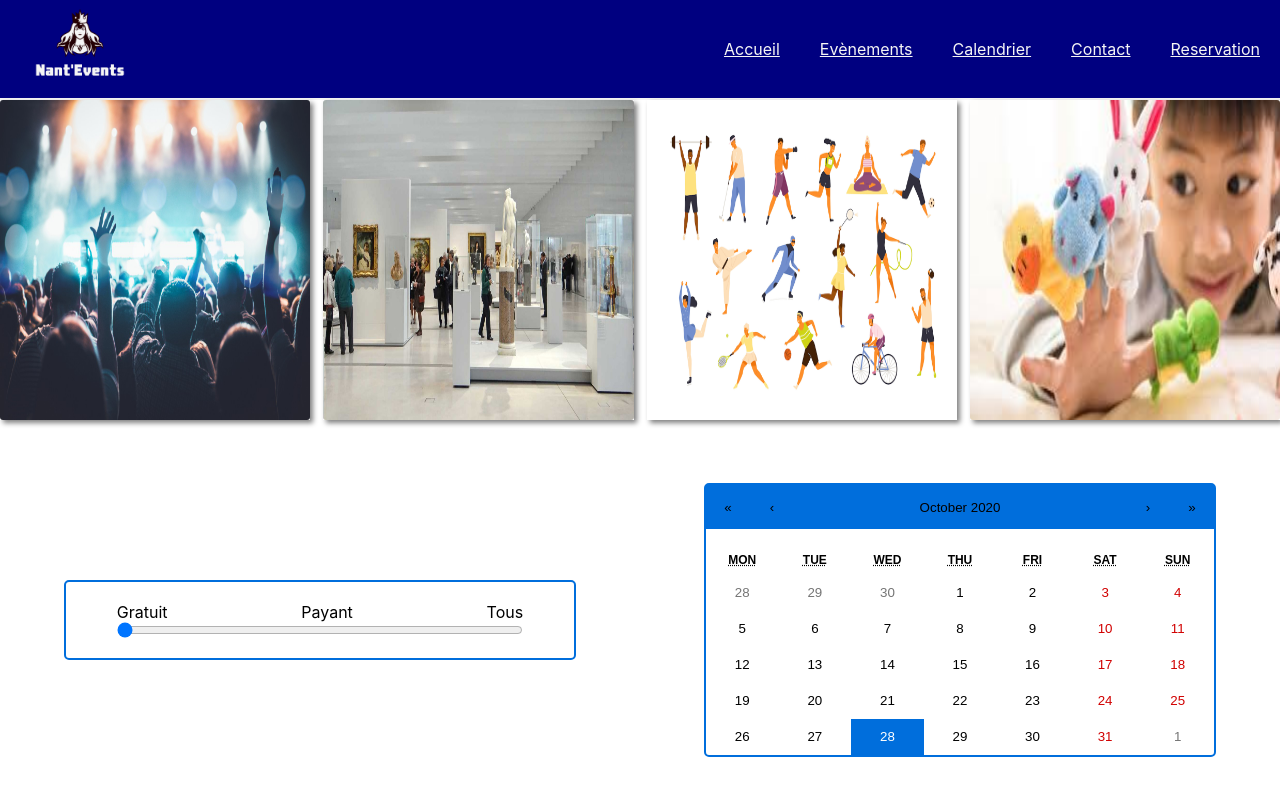
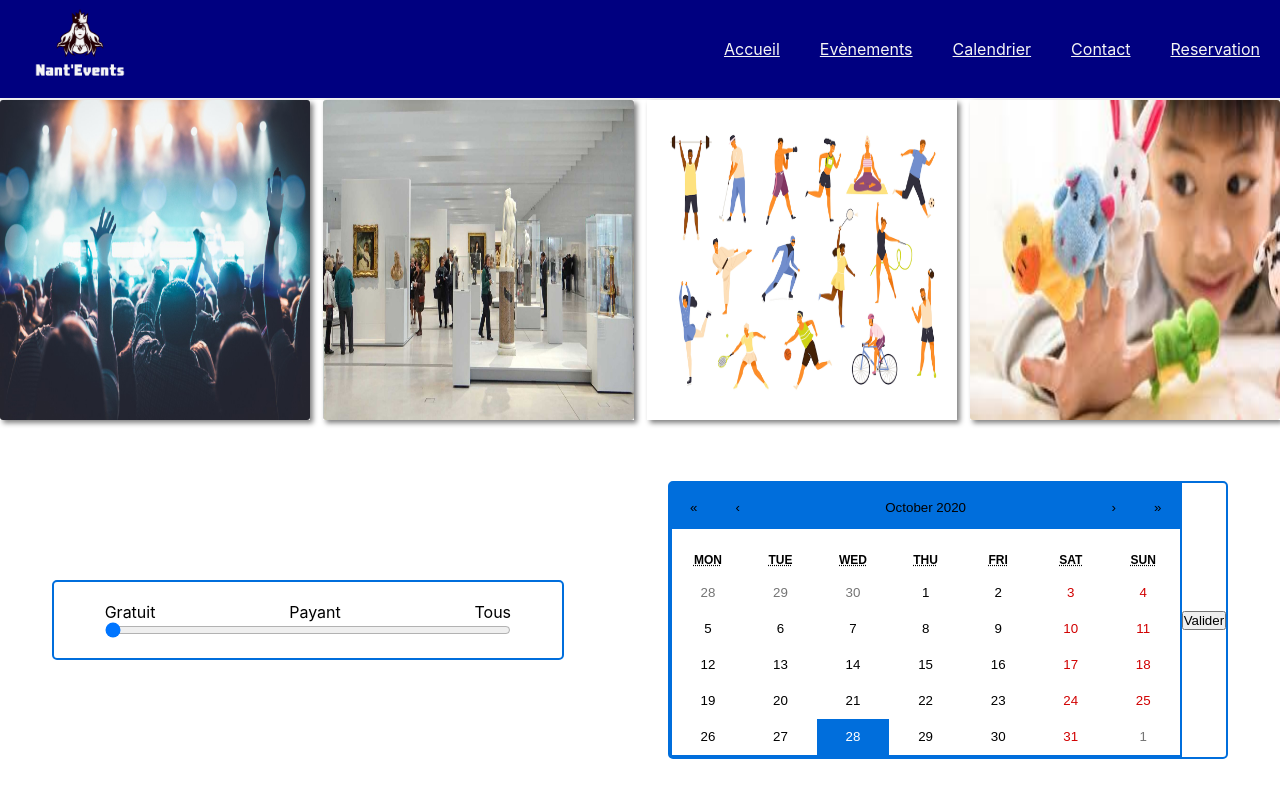
Before and after one commit to thomas37000/nts-js-202009-p2-culture, a React (Create React App) app: page / in a window 1280 px wide. Shown: the top 800 px of the page. Built offline with nearby package versions, Linux system fonts and the light colour scheme; no server answers.

Commit message:
choice date

```diff
--- a/src/components/filters/Filters.jsx
+++ b/src/components/filters/Filters.jsx
@@ -15,7 +15,7 @@ const Section = styled.section`
   .react-calendar {
     width: 80%;
     margin: auto;
-    border-radius: 5px;
+    border-radius: 0px;
     border: solid #006edc 2px;
   }
   .react-calendar__navigation {
--- a/src/components/filters/HomeCalendar.jsx
+++ b/src/components/filters/HomeCalendar.jsx
@@ -1,14 +1,26 @@
 import React, { Component } from 'react';
 import Calendar from 'react-calendar';
 import 'react-calendar/dist/Calendar.css';
+import styled from 'styled-components';
+
+const Section = styled.section`
+  border-radius: 5px;
+  border: solid #006edc 2px;
+  display: flex;
+  justify-content: center;
+  align-items: center;
+`;
 
 class HomeCalendar extends Component {
   constructor(props) {
     super(props);
     this.state = {
       date: new Date(),
+      showDate: null,
     };
     this.onChange = this.onChange.bind(this);
+    this.validation = this.validation.bind(this);
+    this.reset = this.reset.bind(this);
   }
 
   onChange(date) {
@@ -18,8 +30,52 @@ class HomeCalendar extends Component {
     changeDate(date);
   }
 
+  validation() {
+    this.setState({
+      showDate: !this.state.showDate,
+    });
+  }
+
+  reset() {
+    this.setState({
+      showDate: false,
+    });
+  }
+
   render() {
-    return <Calendar onChange={this.onChange} value={this.state.date} />;
+    return (
+      <Section>
+        <div onClick={this.reset}>
+          <Calendar
+            onChange={this.onChange}
+            selectRange={true}
+            value={this.state.date}
+          />
+        </div>
+        {/* <p>Date choisi : {this.state.date.toLocaleDateString()}</p> */}
+        <button onClick={this.validation}>Valider</button>
+        {this.state.showDate ? (
+          <div>
+            <p>
+              Du :{' '}
+              {this.state.date[0]
+                .toLocaleDateString()
+                .split('/')
+                .reverse()
+                .join('-')}
+            </p>
+            <p>
+              Au :{' '}
+              {this.state.date[1]
+                .toLocaleDateString()
+                .split('/')
+                .reverse()
+                .join('-')}
+            </p>
+          </div>
+        ) : null}
+      </Section>
+    );
   }
 }
 
```
